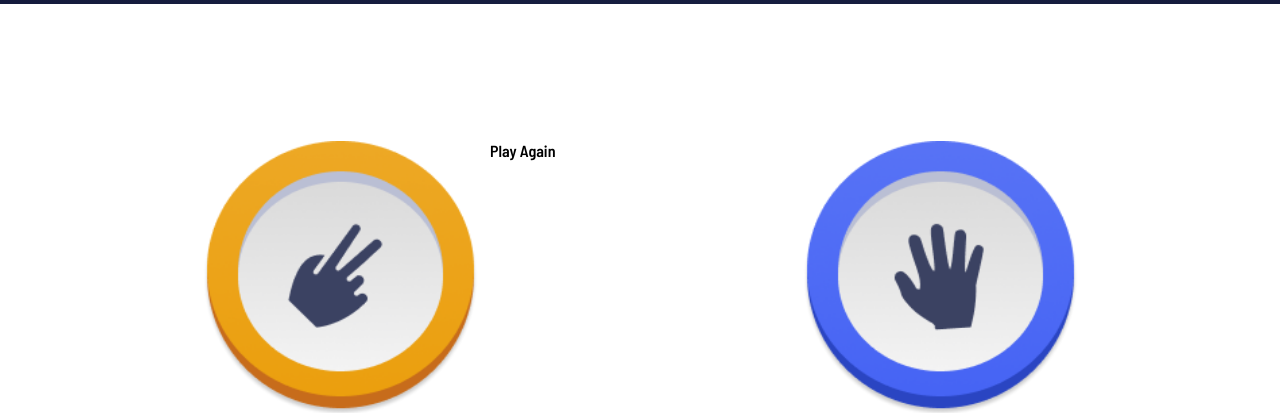
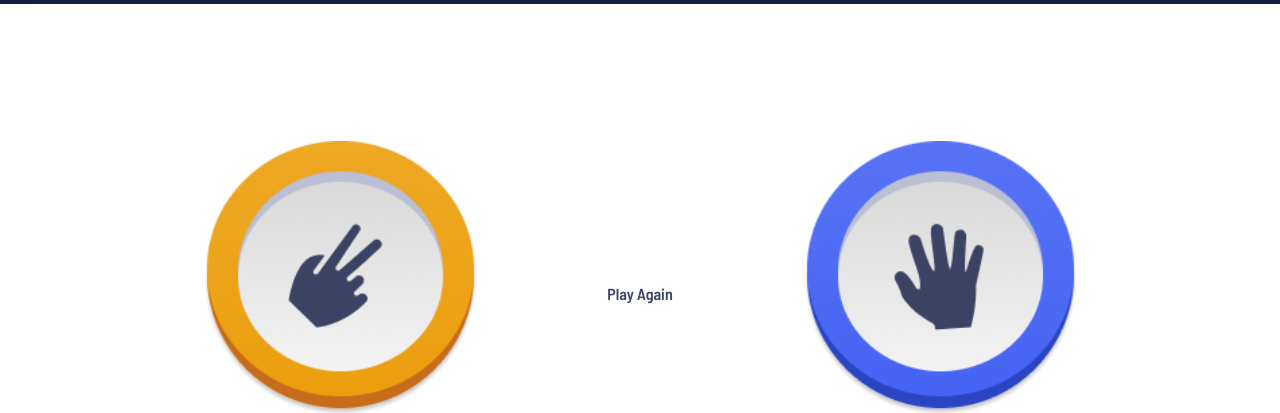
Before and after one commit to Code-Institute-Submissions/RPSLS-3, a plain HTML site: page index.html in a window 1280 px wide. Shown: the part 796-1209 px from the top of the page. Drawn offline with Linux system fonts and the light colour scheme.

Commit message:
Begin styling new game button

```diff
--- a/assets/css/style.css
+++ b/assets/css/style.css
@@ -115,7 +115,7 @@ animation/hover effects for button images
 }
 
 /*
-styling for win/lose/draw screen
+styling/positioning for win/lose/draw screen
 */
 
 .contest {
@@ -145,3 +145,27 @@ styling for win/lose/draw screen
     display: flex;
     justify-content: center;
 }
+
+.referee {
+    display: flex;
+    flex-direction: column;
+    align-items: center;
+    justify-content: center;
+}
+
+.referee h1 {
+    font-size: 45px;
+}
+
+.newGame {
+    background-color: white;
+    padding: 12px 24px;
+    border-radius: 6px;
+    cursor: pointer;
+    color: hsl(229, 25%, 31%);
+}
+
+.newGame:hover {
+    background-color: bisque;
+    transform: translate3d(0px, -2px, 0px);
+}
```
